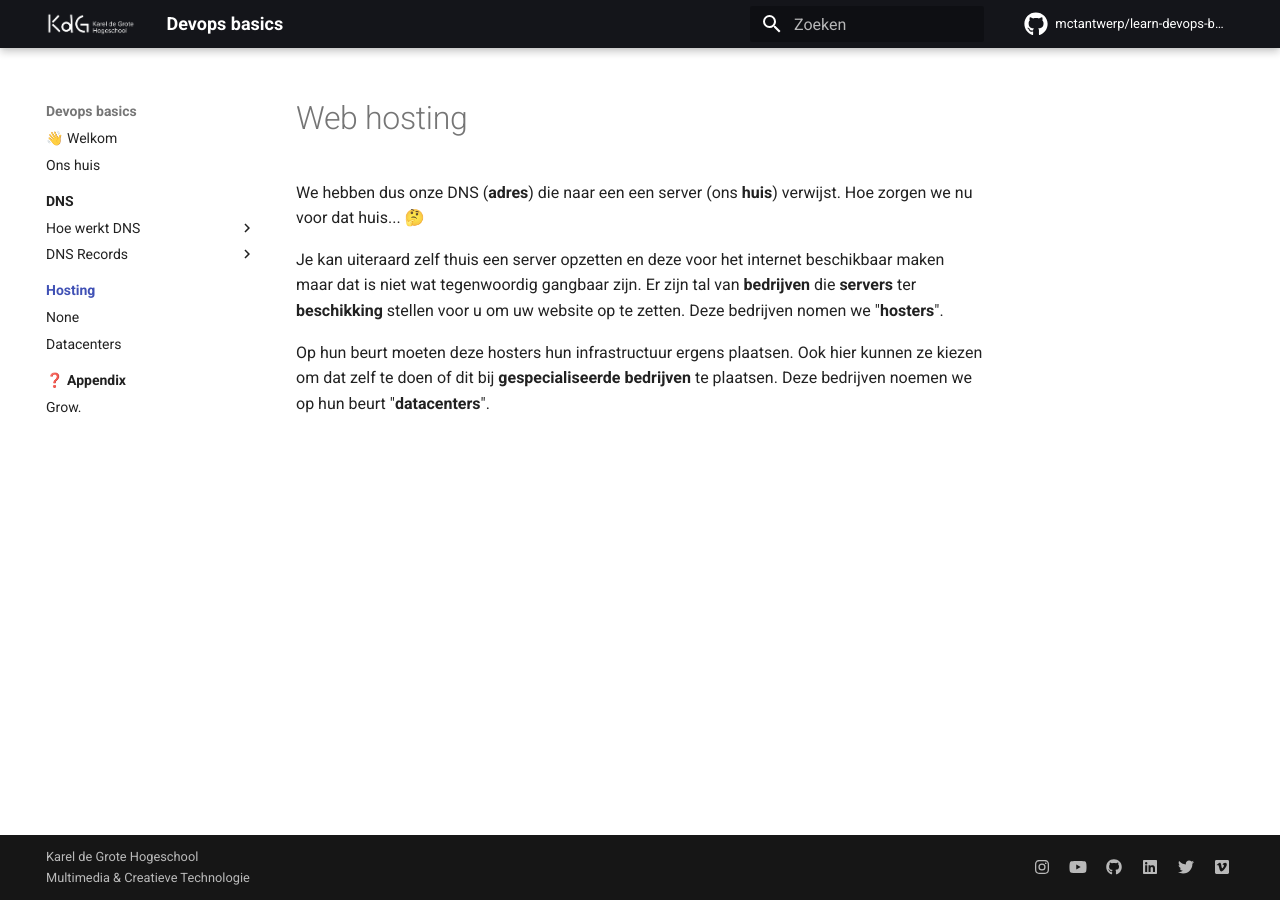
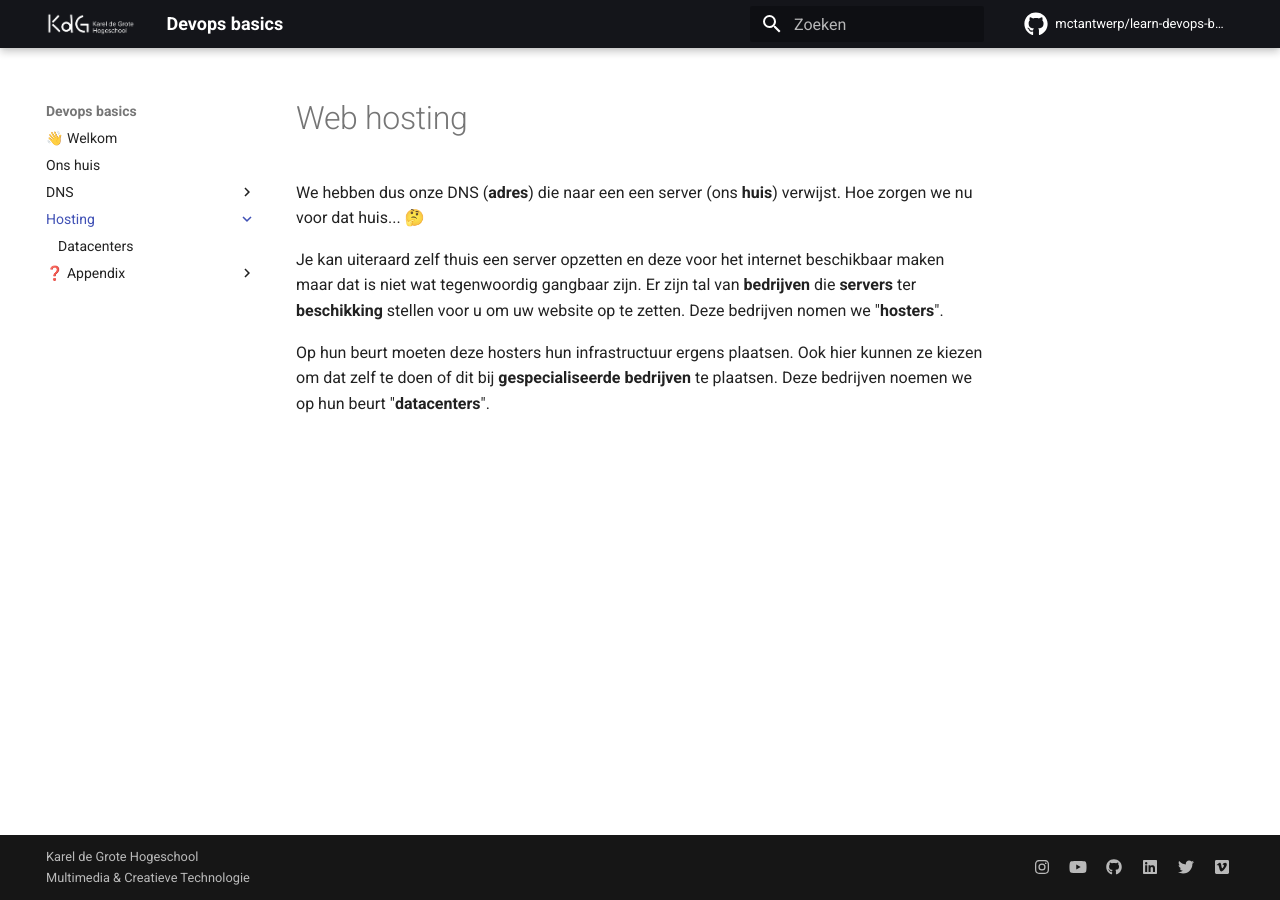
Before and after one commit to mctantwerp/learn-devops-basics, an MkDocs documentation site: the page built from docs/hosting/index.md, in a window 1280 px wide. Built offline with MkDocs 1.6.1 and Material for MkDocs 9.7.7, drawn with Linux system fonts in a browser that asks for light colours; comment, search, counter and statistics services are not loaded.

Commit message:
Update mkdocs.yml

```diff
--- a/mkdocs.yml
+++ b/mkdocs.yml
@@ -27,7 +27,7 @@ nav:
       - dns/dns-configuration/txt-record.md
   - Hosting:
     - hosting/index.md
-    - hosting/wat-is-web-hosting.md
+    #- hosting/wat-is-web-hosting.md
     - hosting/datacenters.md
   - ❓ Appendix:
     - appendix/index.md
@@ -45,7 +45,7 @@ theme:
     - navigation.instant
     - navigation.top
     - navigation.indexes
-    - navigation.sections
+    #- navigation.sections
     - content.code.annotate
     - search.highlight
     - search.share
```
